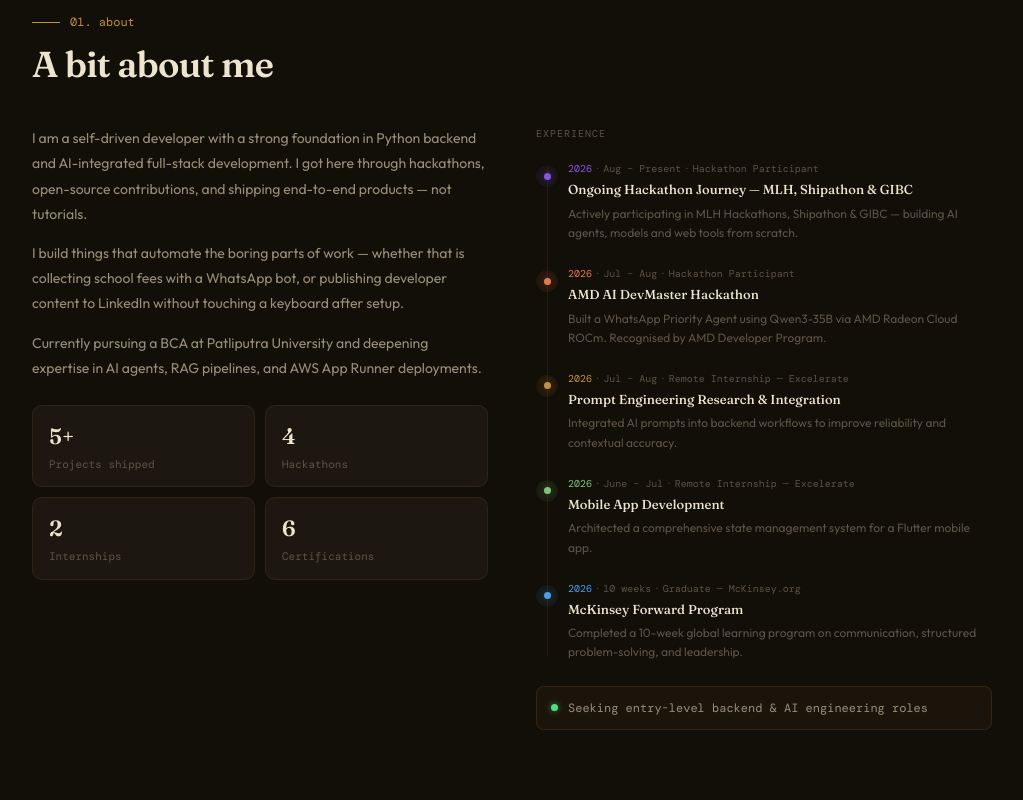
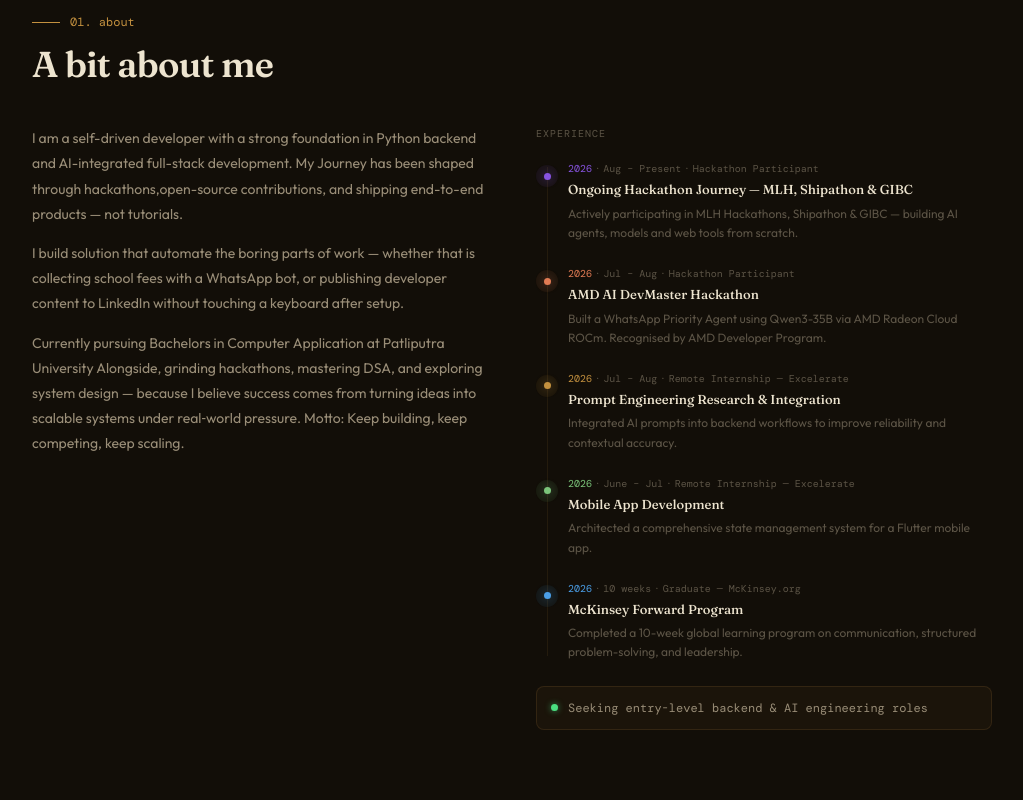
Before and after one commit to Qisanxi/Portfolio, a React (Vite) app in the folder frontend/: page / in a window 1280 px wide. Shown: the part 860-1660 px from the top of the page, without its empty margins (128-1151 px from the left). Built offline with nearby package versions, Linux system fonts and the light colour scheme; no server answers; a web font is replaced by a local one.

Commit message:
corrected some minor tweaks

```diff
--- a/frontend/src/components/sections/About.jsx
+++ b/frontend/src/components/sections/About.jsx
@@ -45,13 +45,6 @@ const timeline = [
   },
 ]
 
-const stats = [
-  { value: '5+',  label: 'Projects shipped' },
-  { value: '4',   label: 'Hackathons' },
-  { value: '2',   label: 'Internships' },
-  { value: '6',   label: 'Certifications' },
-]
-
 export default function About() {
   const headingRef = useScrollAnimation()
   const bioRef = useScrollAnimation()
@@ -77,34 +70,22 @@ export default function About() {
           {/* Left — bio + stats (restored to balance the right column height) */}
           <div ref={bioRef} className="reveal">
             <p style={{ color: MUTED, lineHeight: '1.8', marginBottom: '14px', fontSize: '14px' }}>
+
               I am a self-driven developer with a strong foundation in Python backend and
-              AI-integrated full-stack development. I got here through hackathons,
-              open-source contributions, and shipping end-to-end products — not tutorials.
+              AI-integrated full-stack development. My Journey has been shaped through
+              hackathons,open-source contributions, and shipping end-to-end products — not tutorials.
             </p>
             <p style={{ color: MUTED, lineHeight: '1.8', marginBottom: '14px', fontSize: '14px' }}>
-              I build things that automate the boring parts of work — whether that is
+              I build solution that automate the boring parts of work — whether that is
               collecting school fees with a WhatsApp bot, or publishing developer content
               to LinkedIn without touching a keyboard after setup.
             </p>
             <p style={{ color: MUTED, lineHeight: '1.8', marginBottom: '24px', fontSize: '14px' }}>
-              Currently pursuing a BCA at Patliputra University and deepening expertise
-              in AI agents, RAG pipelines, and AWS App Runner deployments.
+              Currently pursuing Bachelors in Computer Application at Patliputra University Alongside, grinding hackathons,
+              mastering DSA, and exploring system design — because I believe success comes from turning ideas into
+              scalable systems under real‑world pressure.
+              Motto: Keep building, keep competing, keep scaling.
             </p>
-
-            {/* Stats grid — balances the column height against the timeline */}
-            <div style={{ display: 'grid', gridTemplateColumns: '1fr 1fr', gap: '10px' }}>
-              {stats.map(({ value, label }) => (
-                <div key={label} style={{
-                  padding: '14px 16px',
-                  borderRadius: '10px',
-                  background: GROUND_2,
-                  border: '1px solid rgba(196,145,63,0.1)',
-                }}>
-                  <div style={{ fontSize: '22px', fontFamily: 'var(--font-serif)', fontWeight: 600, color: TEXT, marginBottom: '3px' }}>{value}</div>
-                  <div style={{ color: FAINT, fontSize: '11px', fontFamily: 'var(--font-mono)' }}>{label}</div>
-                </div>
-              ))}
-            </div>
           </div>
 
           {/* Right — timeline */}
```
Also changed, not shown: 1 other file (tests, documents, lock files or other folders).
